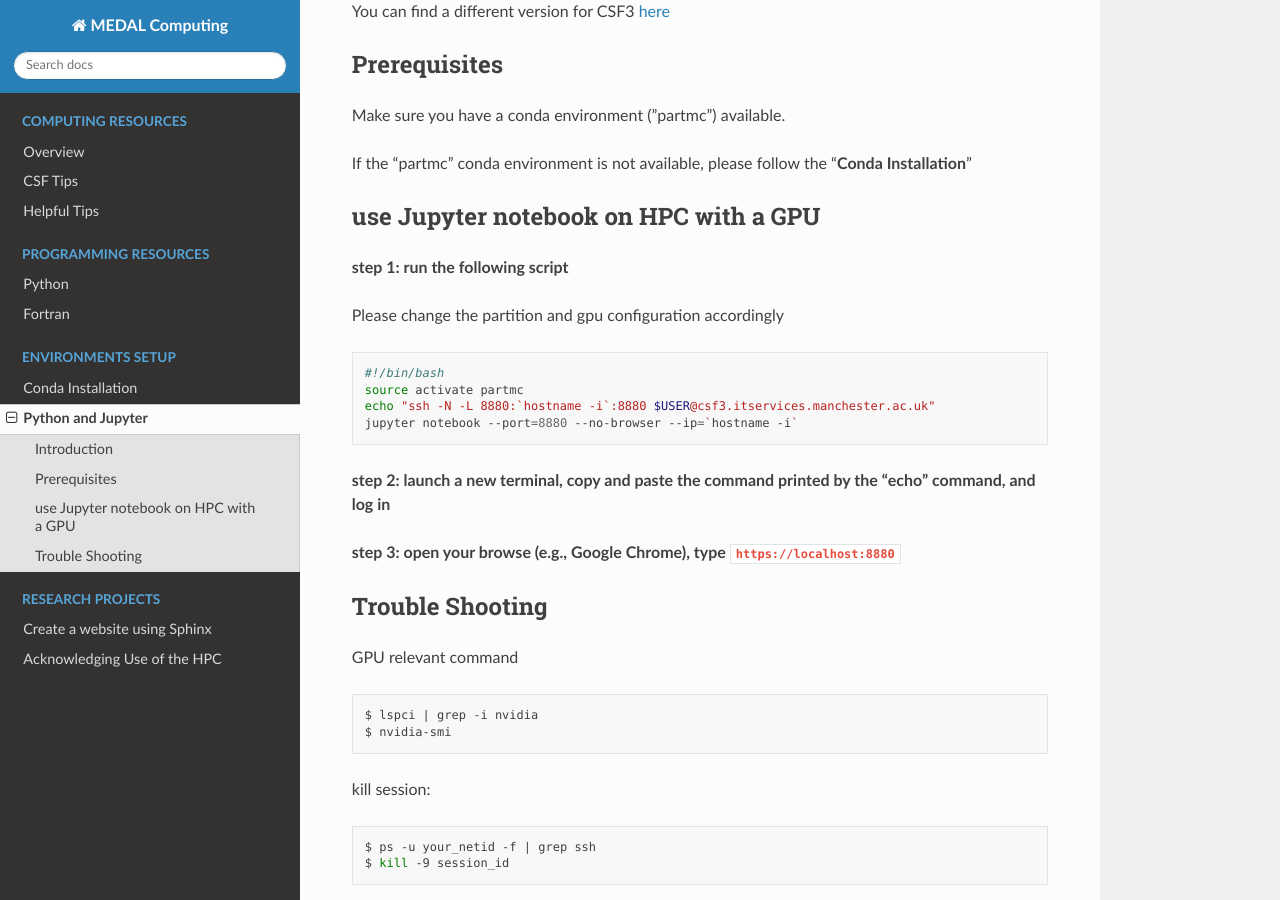
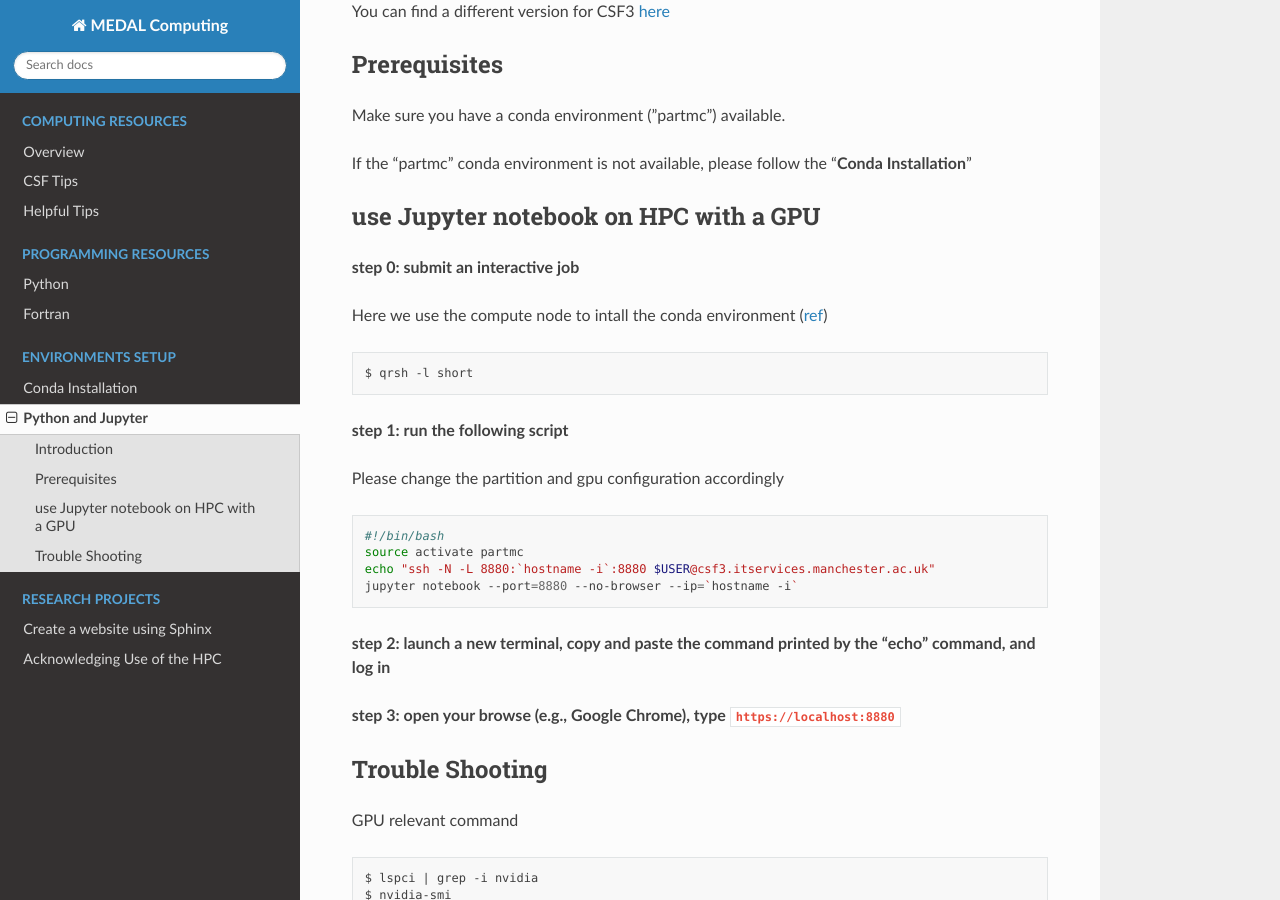
Before and after one commit to envdes/computing, a Sphinx documentation site: the page built from docs/pages/environments_setup/python_jupyter.md, in a window 1280 px wide and 900 px high, scrolled down 312 px. Built offline with Sphinx 7.4.7 and the Read the Docs theme 2.0.0, drawn with Linux system fonts in a browser that asks for light colours.

Commit message:
Update python_jupyter.md

````diff
--- a/docs/pages/environments_setup/python_jupyter.md
+++ b/docs/pages/environments_setup/python_jupyter.md
@@ -15,6 +15,14 @@ Make sure you have a conda environment ("partmc") available.
 If the "partmc" conda environment is not available, please follow the "**Conda Installation**"
 
 ## use Jupyter notebook on HPC with a GPU
+
+**step 0: submit an interactive job**
+
+Here we use the compute node to intall the conda environment ([ref](https://ri.itservices.manchester.ac.uk/csf3/batch/qrsh/))
+
+```bash
+$ qrsh -l short
+```
 
 **step 1: run the following script**
 
````
